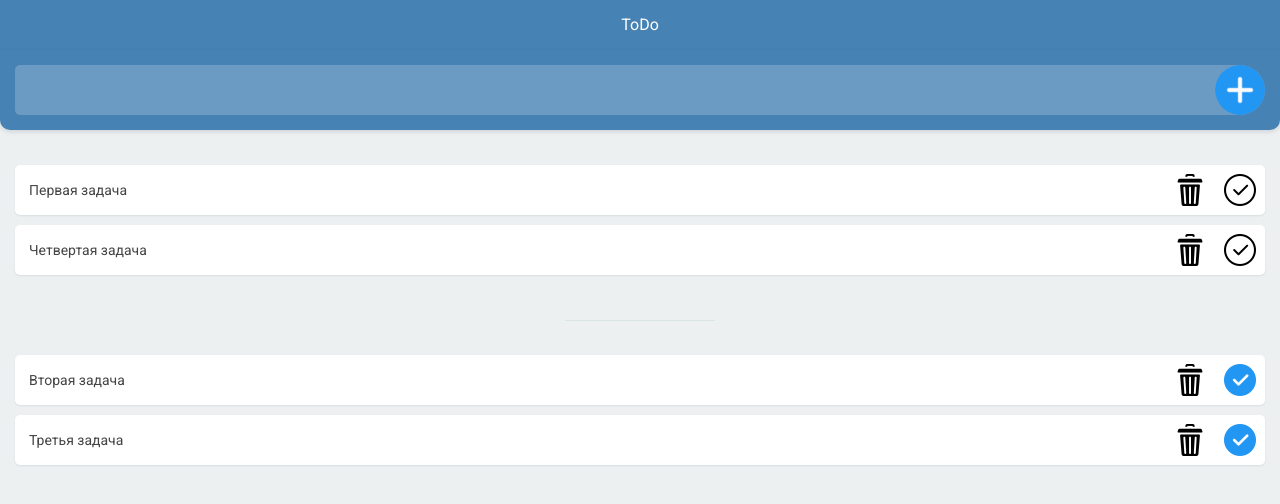
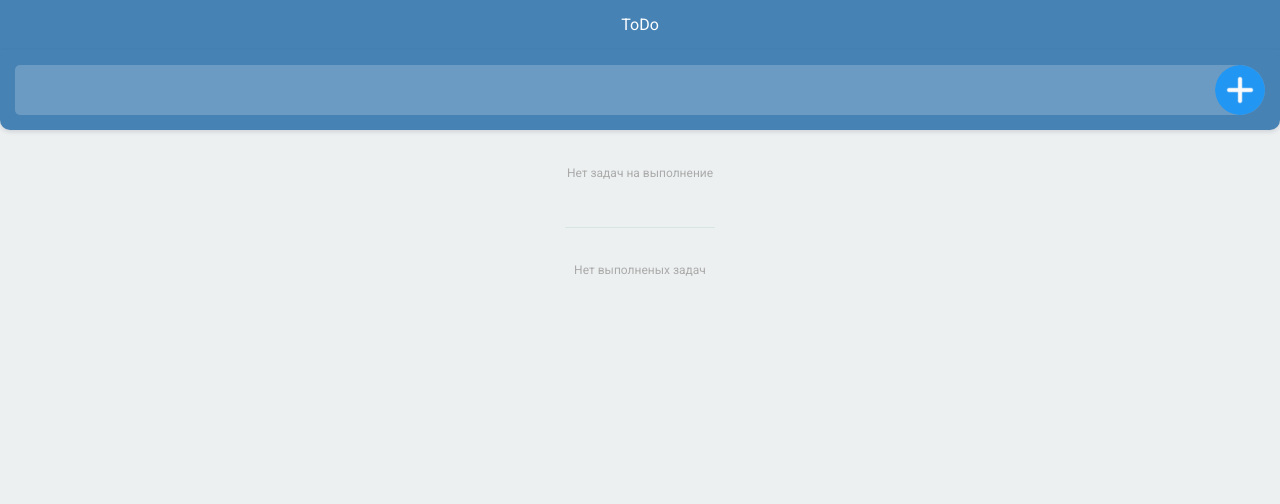
Before and after one commit to CrashStatic/todo-list, a React (Create React App) app: page / in a window 1280 px wide. Shown: the top 504 px of the page. Built offline with nearby package versions, Linux system fonts and the light colour scheme.

Commit message:
Реализует логику ToDo листа

```diff
--- a/src/components/Form/Form.tsx
+++ b/src/components/Form/Form.tsx
@@ -1,11 +1,21 @@
+import { useState } from 'react';
 import './Form.scss';
 
-export const Form = () => {
+export const Form = (props: { createNewToDo: Function }) => {
+    const [text, setText] = useState<string>('');
+
+    const formSumbit = () => {
+        if (text) {
+            props.createNewToDo(text);
+            setText('')
+        }
+    }
+
     return (
         <div className="form-wrapper">
-            <form action="#">
+            <form action="#" onSubmit={formSumbit}>
                 <label>
-                    <input type="text" />
+                    <input type="text" value={text} onChange={(e) => setText(e.target.value)}/>
                     <button></button>
                 </label>
             </form>
--- a/src/components/ToDoList/ToDoList.tsx
+++ b/src/components/ToDoList/ToDoList.tsx
@@ -2,44 +2,31 @@ import { ToDoListItem } from "./ToDoListItem/ToDoListItem";
 import './ToDoList.scss';
 import { ToDo } from "../../models/todo-item";
 
-export const ToDoList = () => {
-    const todos: ToDo[] = [
-        {
-            id: 0,
-            text: 'Первая задача',
-            isDone: false
-        },
-        {
-            id: 1,
-            text: 'Вторая задача',
-            isDone: true
-        },
-        {
-            id: 2,
-            text: 'Третья задача',
-            isDone: true
-        },
-        {
-            id: 3,
-            text: 'Четвертая задача',
-            isDone: false
-        }
-    ]
-
+export const ToDoList = (props: { todos: ToDo[], updateToDo: Function, deleteToDo: Function }) => {
     const checkedList = () => {
-        return todos
+        return props.todos
         .filter((item) => !item.isDone)
-        .map((item, idx) => {
-            return <ToDoListItem toDoItem={item} key={idx} />
-        })
+            .map((item, idx) => {
+                return <ToDoListItem
+                    toDoItem={item}
+                    key={idx}
+                    updateToDo={props.updateToDo}
+                    deleteToDo={props.deleteToDo}
+                />
+            })
     }
 
     const unCheckedList = () => {
-        return todos
+        return props.todos
         .filter((item) => item.isDone)
-        .map((item, idx) => {
-            return <ToDoListItem toDoItem={item} key={idx} />
-        })
+            .map((item, idx) => {
+                return <ToDoListItem
+                    toDoItem={item}
+                    key={idx}
+                    updateToDo={props.updateToDo}
+                    deleteToDo={props.deleteToDo}
+                />
+            })
     }
 
     return (
--- a/src/components/ToDoList/ToDoListItem/ToDoListItem.tsx
+++ b/src/components/ToDoList/ToDoListItem/ToDoListItem.tsx
@@ -1,13 +1,19 @@
 import { ToDo } from '../../../models/todo-item';
 import './ToDoListItem.scss';
 
-export const ToDoListItem = (props: {toDoItem: ToDo}) => {
+export const ToDoListItem = (props: { toDoItem: ToDo, updateToDo: Function, deleteToDo: Function }) => {
     return (
         <li className="todo-list-item__wrapper">
             <span>{props.toDoItem.text}</span>
             <div className="todo-list-item__buttons">
-                <button className="btn-trash"></button>
-                <button className={props.toDoItem.isDone ? 'btn-check' : 'btn-uncheck'}></button>
+                <button
+                    className="btn-trash"
+                    onClick={() => props.deleteToDo(props.toDoItem)}
+                ></button>
+                <button
+                    className={props.toDoItem.isDone ? 'btn-check' : 'btn-uncheck'}
+                    onClick={() => props.updateToDo(props.toDoItem)}
+                ></button>
             </div>
         </li>
     )
--- a/src/pages/ToDoListPage.tsx
+++ b/src/pages/ToDoListPage.tsx
@@ -1,13 +1,41 @@
+import { useState } from "react"
 import { Form } from "../components/Form/Form"
 import { Header } from "../components/Header/Header"
 import { ToDoList } from "../components/ToDoList/ToDoList"
+import { ToDo } from "../models/todo-item"
 
 export const ToDoListPage = () => {
+    const [todos, setTodos] = useState<ToDo[]>([]);
+
+    const createNewToDo = (text: string) => {
+        const newToDo: ToDo = {
+            id: todos.length,
+            text: text,
+            isDone: false
+        }
+        setTodos([...todos, newToDo])
+    }
+
+    const updateToDo = (toDoItem: ToDo) => {
+        const newTodos = todos.map((todo) => {
+            if(todo.id === toDoItem.id) {
+                todo.isDone = !todo.isDone;
+            }
+            return todo;
+        })
+        setTodos(newTodos);
+    }
+
+    const deleteToDo = (toDoItem: ToDo) => {
+        const newTodos = todos.filter((todo) => todo.id !== toDoItem.id);
+        setTodos(newTodos);
+    }
+
     return (
         <>
             <Header />
-            <Form />
-            <ToDoList />
+            <Form createNewToDo={ createNewToDo } />
+            <ToDoList todos={todos} updateToDo={ updateToDo } deleteToDo={ deleteToDo } />
         </>
     )
 }
```
